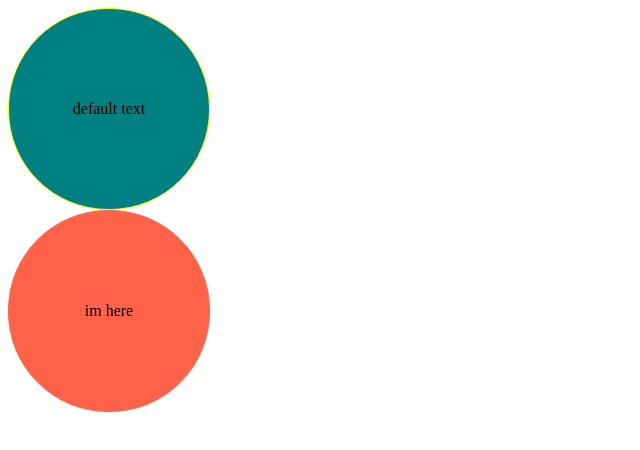
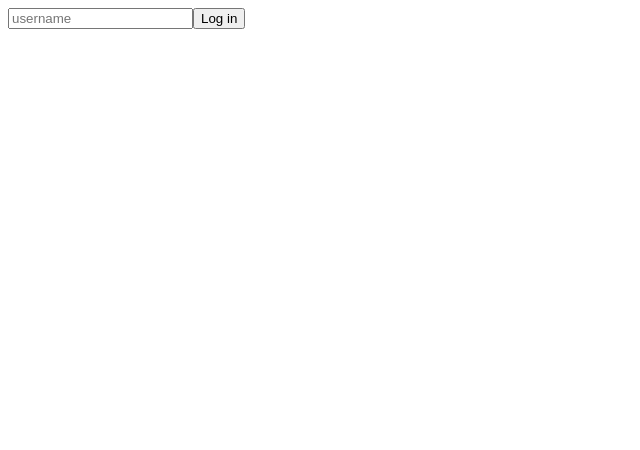
Before and after one commit to Leeje98/nomadcoders-reactMaster-CRYPTO_TRACKER, a React (Create React App) app: page / in a window 1280 px wide. Shown: the top 450 px of the page, without its empty margins (0-640 px from the left). Built offline with nearby package versions, Linux system fonts and the light colour scheme.

Commit message:
#3.5 Forms

```diff
--- a/src/App.tsx
+++ b/src/App.tsx
@@ -1,11 +1,30 @@
-import styled from 'styled-components';
-import Circle from './Circle';
+import styled from "styled-components";
+import Circle from "./Circle";
+import { useState } from "react";
 
 function App() {
+  const [value, setValue] = useState("");
+  const onChange = (e: React.FormEvent<HTMLInputElement>) => {
+    const {
+      currentTarget: { value },
+    } = e;
+    setValue(value)
+  };
+  const onSubmit = (e: React.FormEvent<HTMLFormElement>) => {
+    e.preventDefault();
+    console.log("hello", value);
+  };
   return (
     <div>
-      <Circle bgColor="teal" borderColor='yellow' />
-      <Circle bgColor="tomato" text='im here' />
+      <form onSubmit={onSubmit}>
+        <input
+          value={value}
+          onChange={onChange}
+          type="text"
+          placeholder="username"
+        />
+        <button>Log in</button>
+      </form>
     </div>
   );
 }
```
